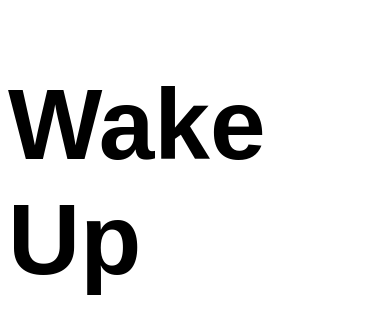
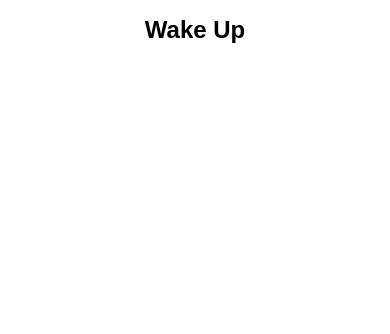
Before and after one commit to dtcbuspassDelhiGovIn/wakeup, a plain HTML site: page index.html in a window 390 px wide. Drawn offline with Linux system fonts and the light colour scheme.

Commit message:
Update index.html

```diff
--- a/index.html
+++ b/index.html
@@ -1,11 +1,22 @@
 <!DOCTYPE html>
 <html>
 <head>
+    <meta name="viewport" content="width=device-width, initial-scale=1">
     <title>Morning!!!!</title>
     <style>
+        body {
+            font-family: Arial, sans-serif;
+            text-align: center;
+        }
+
         h1 {
-            font-size: 100px; /* You can adjust the size as needed */
-            font-family: Arial, sans-serif; /* You can change the font family */
+            font-size: 36px;
+        }
+
+        @media (max-width: 768px) {
+            h1 {
+                font-size: 24px;
+            }
         }
     </style>
 </head>
```
